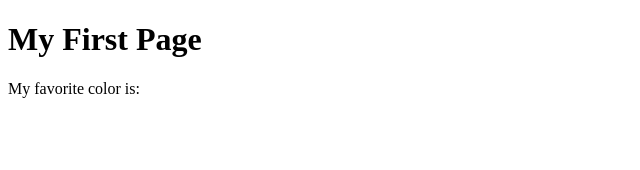
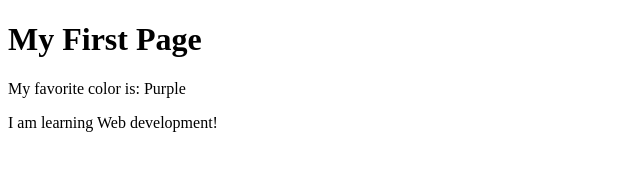
Before and after one commit to ramishspeaks/wdd130, a plain HTML site: page week01/first-page.html in a window 1280 px wide. Shown: the whole page, without its empty margins (0-640 px from the left). Drawn offline with Linux system fonts and the light colour scheme.

Commit message:
W01 learning activities completed

```diff
--- a/week01/first-page.html
+++ b/week01/first-page.html
@@ -1,12 +1,16 @@
 <!DOCTYPE html>
 <html lang="en">
+
 <head>
     <meta charset="UTF-8">
     <meta name="viewport" content="width=device-width, initial-scale=1.0">
     <title>My First Page</title>
 </head>
+
 <body>
     <h1>My First Page</h1>
-    <p>My favorite color is: </p>
+    <p>My favorite color is: Purple </p>
+    <p>I am learning Web development!</p>
 </body>
+
 </html>
```
Also changed, not shown: week01/images.html (+4 -1 lines), images/temple-small.jpg.jpg (added), week01/images/temple-small.jpg (added).
